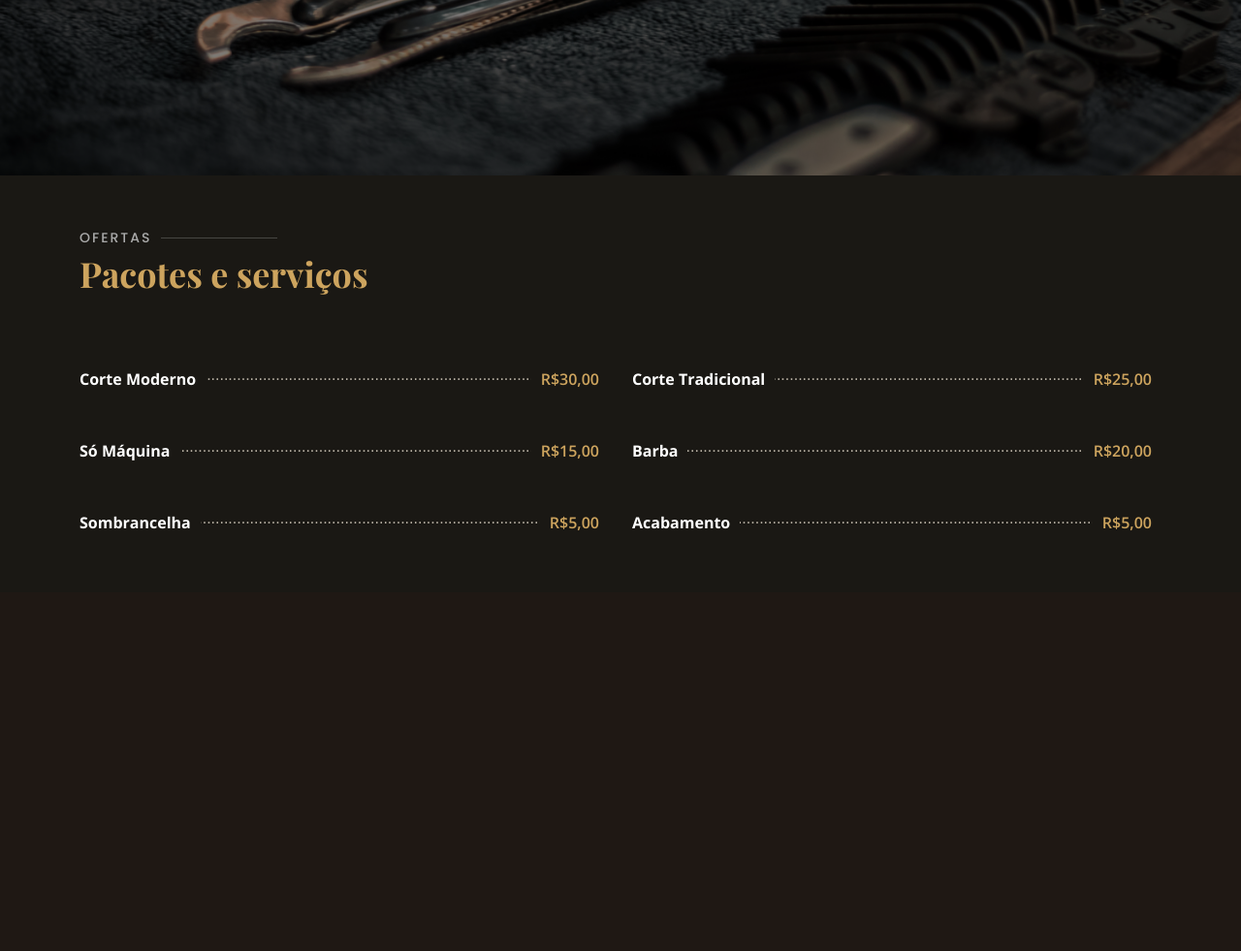
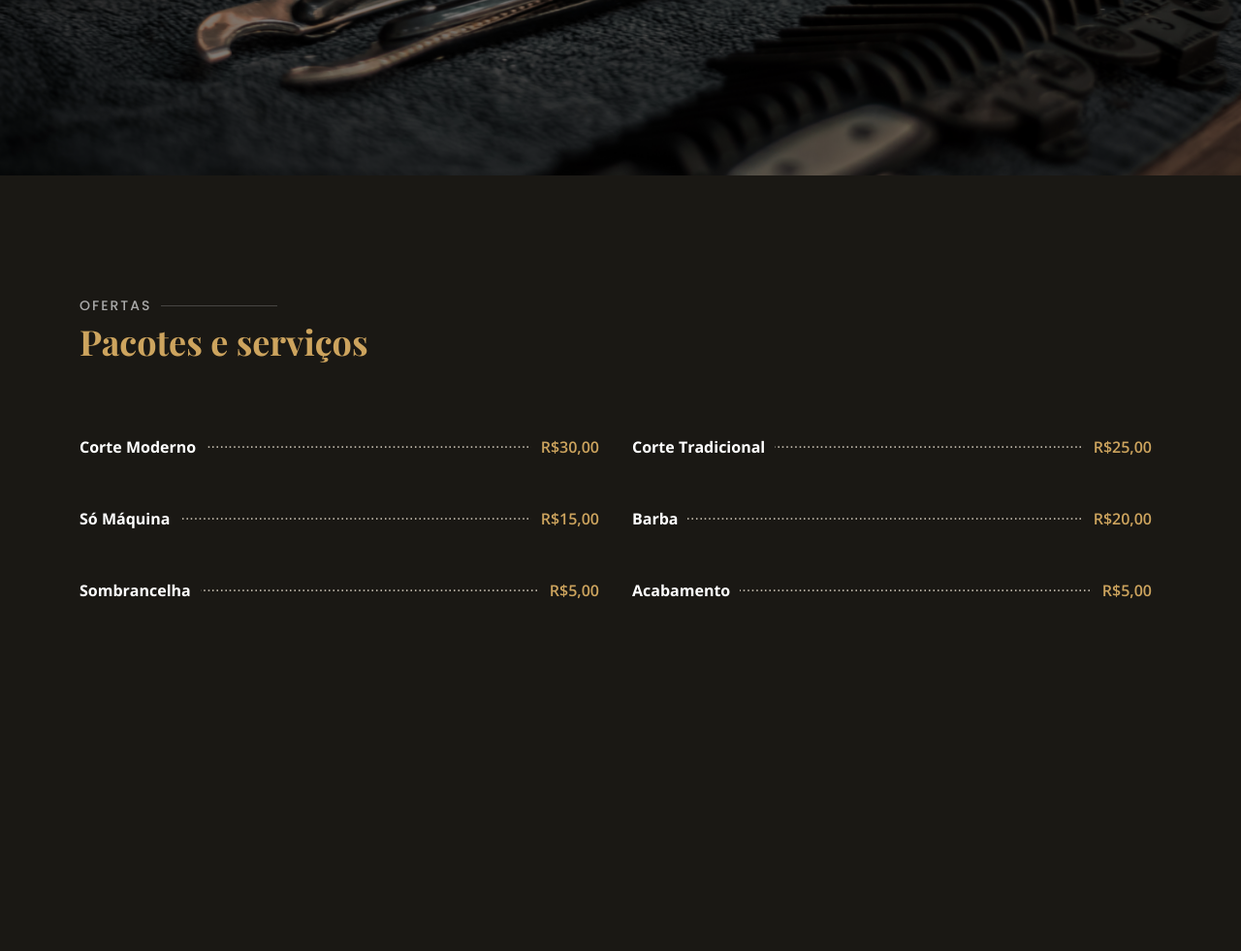
Before and after one commit to GabrielMBoeira/yeshua, a PHP site: page / in a window 1280 px wide. Shown: the part 619-1600 px from the top of the page at 97% size. Before the commit the page ends 1166 px from the top, so only its background shows below. Run offline with PHP 8.4, Linux system fonts and the light colour scheme; some web fonts are replaced.

Commit message:
ajuste price container

```diff
--- a/assets/css/style.css
+++ b/assets/css/style.css
@@ -1844,6 +1844,16 @@ section {
 # MOBILE GENERAL - Disable aos animation delay on mobile devices
 --------------------------------------------------------------*/
 
+section {
+  padding: 60px 0;
+  overflow: hidden;
+  height: 100vh;
+}
+
+.container-price {
+  margin-top: 70px;
+}
+
 @media screen and (max-width: 992px) {
 
   .telFone {
--- a/view/home.php
+++ b/view/home.php
@@ -88,8 +88,8 @@
     </div>
   </section>
 
-  <section id="menu" class="menu section-bg">
-      <div class="container" data-aos="fade-up">
+  <section id="menu" class="menu section-price section-bg">
+      <div class="container container-price" data-aos="fade-up">
 
         <div class="section-title">
           <h2>Ofertas</h2>
```
